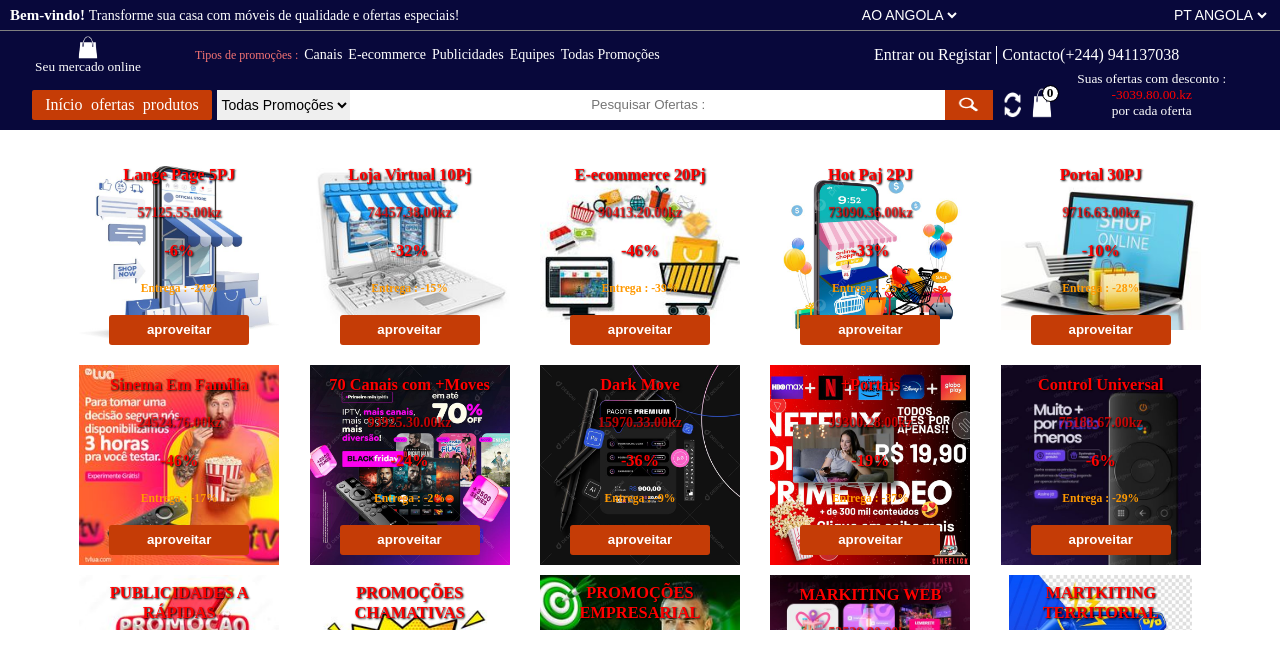
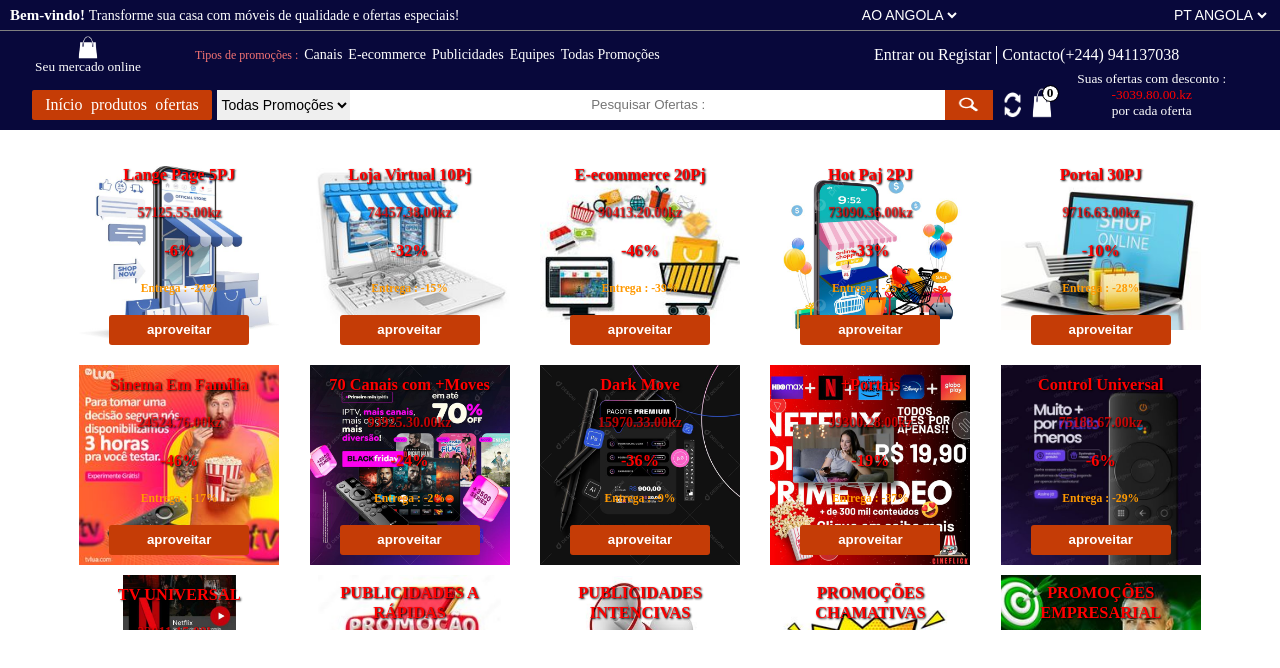
Before and after one commit to wallondo/e-commerce, a React (Vite) app: page /offecer in a window 1280 px wide. Shown: the top 668 px of the page. Built offline with nearby package versions, Linux system fonts and the light colour scheme.

Commit message:
start to finish 4x

```diff
--- a/components/header/header.jsx
+++ b/components/header/header.jsx
@@ -50,8 +50,8 @@
                     <div className="categoris">
                             <ol>
                                 <Link to={"/"}><Translate pt="Início" en="home"/></Link>
+                                <Link to={"/buy/3822nf8h98798375983"}><Translate pt={"produtos"} en={"products"}/></Link>
                                 <Link to={"/offecer"}><Translate pt="ofertas" en="offer"/></Link>
-                                <Link to={"/buy/3822nf8h98798375983"}><Translate pt={"produtos"} en={"products"}/></Link>
                             </ol>
                     </div>
                 </div>
--- a/front/compra/compra.jsx
+++ b/front/compra/compra.jsx
@@ -159,8 +159,8 @@
                          <div className="categoris">
                                 <ol>
                                     <Link to={"/"}><Translate pt="Início" en="home"/></Link>
+                                    <Link to={"/buy/3822nf8h98798375983"}><Translate pt={"produtos"} en={"products"}/></Link>
                                     <Link to={"/offecer"}><Translate pt="ofertas" en="offer"/></Link>
-                                    <Link to={"/buy/3822nf8h98798375983"}><Translate pt={"produtos"} en={"products"}/></Link>
                                 </ol>
                         </div>
                     </div>
--- a/front/oferta/oferta.jsx
+++ b/front/oferta/oferta.jsx
@@ -98,8 +98,8 @@
                                 <div className="categoris">
                                 <ol>
                                     <Link to={"/"}><Translate pt="Início" en="home"/></Link>
+                                    <Link to={"/buy/3822nf8h98798375983"}><Translate pt={"produtos"} en={"products"}/></Link>
                                     <Link to={"/offecer"}><Translate pt="ofertas" en="offer"/></Link>
-                                    <Link to={"/buy/3822nf8h98798375983"}><Translate pt={"produtos"} en={"products"}/></Link>
                                 </ol>
                                 </div>
                         </div>
--- a/src/stok2.jsx
+++ b/src/stok2.jsx
@@ -192,6 +192,25 @@
         tipo2:"promotion",
         esp:"canais"
     },
+    {
+        nome:"TV UNIVERSAL",
+        preco:Math.round(Math.random()*100000)+"."+Math.round(Math.random()*100),
+        avaliacao:4,
+        lugares:{
+            quarto:2,
+            escritorio:3,
+            sala:4,
+            outros:10
+        },
+        img:"/img/canais.jpg",
+        id:Math.round(Math.random()*100000000000000*Math.random()*753),
+        quant:1,
+        desconto:Math.round(Math.random()*50),
+        entrega:Math.round(Math.random()*50),
+        tipo:"escritorio",
+        tipo2:"promotion",
+        esp:"canais"
+    },
 
 
     {
@@ -213,6 +232,26 @@
         tipo2:"promotion",
         esp:"publicidades"
     },
+    {
+        nome:"PUBLICIDADES INTENCIVAS",
+        preco:Math.round(Math.random()*100000)+"."+Math.round(Math.random()*100),
+        avaliacao:4,
+        lugares:{
+            quarto:2,
+            escritorio:3,
+            sala:4,
+            outros:10
+        },
+        img:"/img/divulga.jpg",
+        id:Math.round(Math.random()*100000000000000*Math.random()*753),
+        quant:1,
+        desconto:Math.round(Math.random()*50),
+        entrega:Math.round(Math.random()*50),
+        tipo:"escritorio",
+        tipo2:"promotion",
+        esp:"publicidades"
+    },
+
     {
         nome:"PROMOÇÕES CHAMATIVAS",
         preco:Math.round(Math.random()*100000)+"."+Math.round(Math.random()*100),
```
Also changed, not shown: public/img/mart1.jpg.
